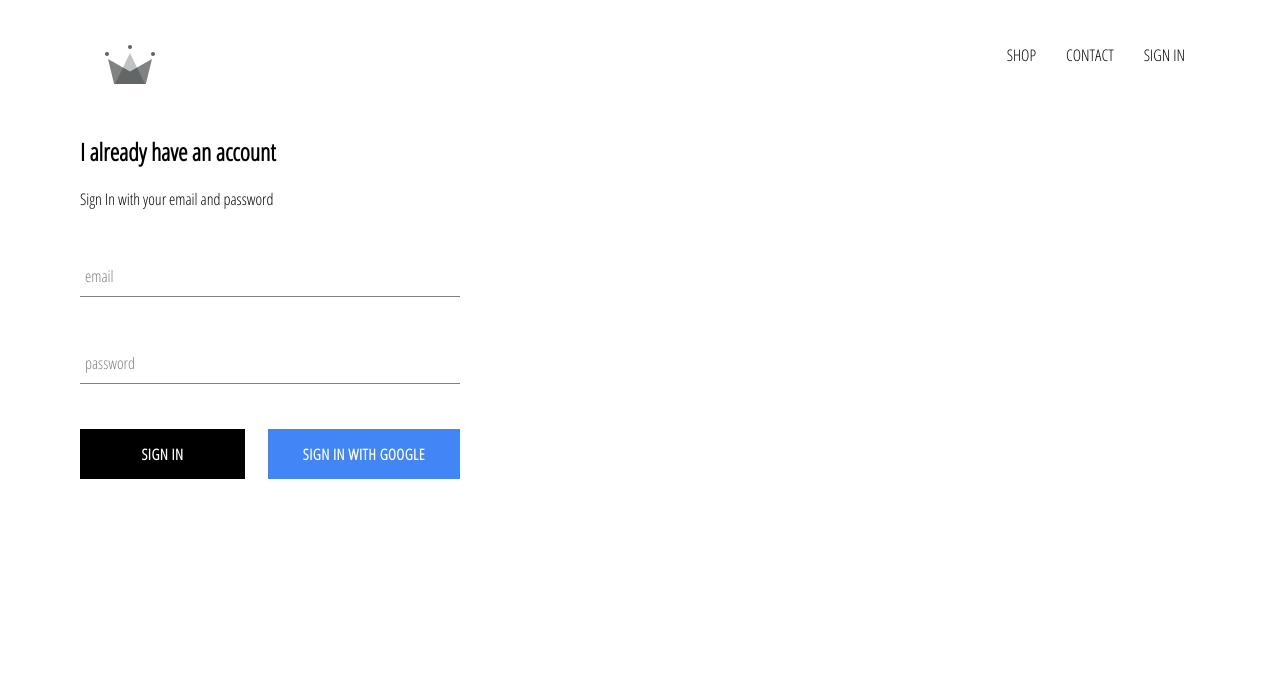
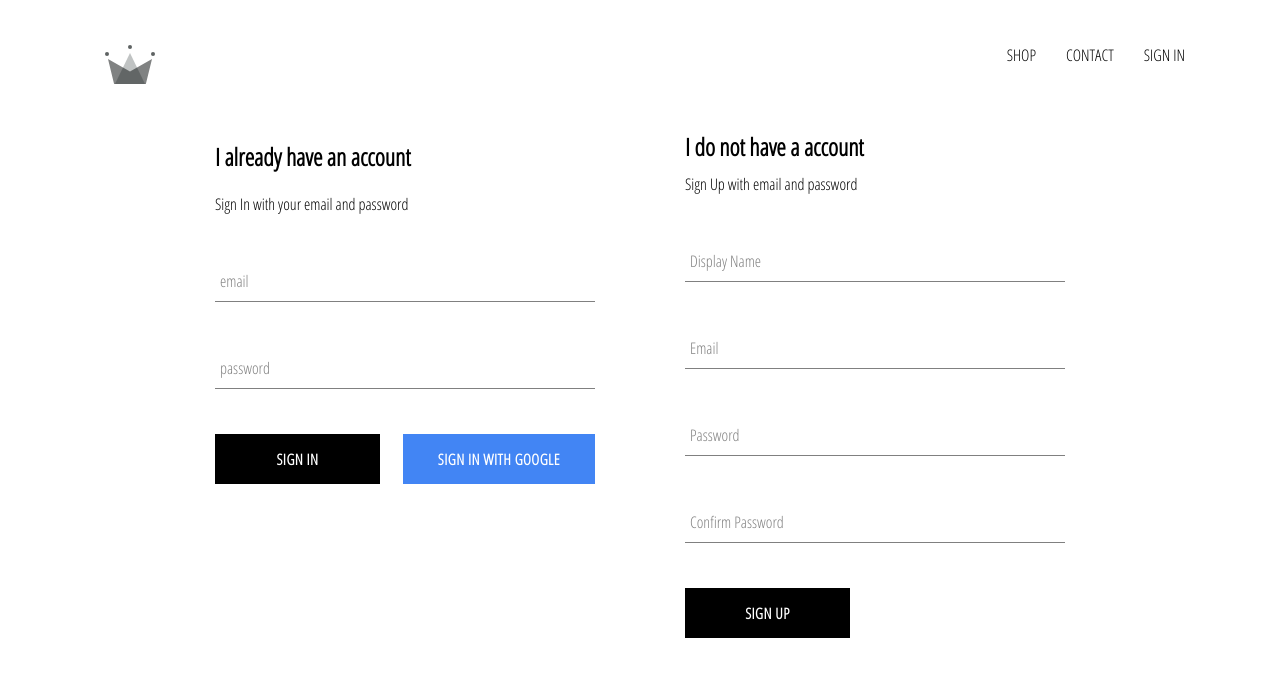
Before and after one commit to Hasham268/crwn-clothing, a React (Create React App) app: page /signin in a window 1280 px wide. Shown: the top 676 px of the page. Built offline with nearby package versions, Linux system fonts and the light colour scheme; no server answers.

Commit message:
implemented firebase utils, included ability to store authenticated users into firebase database

```diff
--- a/src/App.js
+++ b/src/App.js
@@ -5,7 +5,7 @@
 import ShopPage from './pages/shop/shop.component';
 import Header from './components/header/header.component';
 import SignInAndSignUpPage from './pages/sign-in-and-sign-out/sign-in-and-sign-out.component';
-import { auth } from './firebase/firebase.utils';
+import { auth, createUSerProfileDocument } from './firebase/firebase.utils';
 import React from'react';
 
 class App extends React.Component {
@@ -20,11 +20,25 @@
   unsubscribeFromAuth = null;
 
   componentDidMount() {
-    this.unsubscribeFromAuth = auth.onAuthStateChanged((user) => {
+    this.unsubscribeFromAuth = auth.onAuthStateChanged( async (userAuth) => {
+      if (userAuth) {
+        const userRef = await createUSerProfileDocument(userAuth);
+
+        userRef.onSnapshot((snapshot) => {
+          this.setState({
+            currentUser: {
+              id: snapshot.id,
+              ...snapshot.data()
+            }
+          }, console.log(this.state));
+        });
+
+      }
+
       this.setState({
-        currentUser: user
+        currentUser: userAuth
       });
-      console.log(user);
+
     })
   }
 
--- /dev/null
+++ b/src/components/signup/sign-up.component.jsx
@@ -0,0 +1,101 @@
+import React from 'react';
+import './sign-up.styles.scss';
+
+import FormInput from '../form-input/form-input.component';
+import CustomButton from '../custom-button/custom-button.component';
+import { auth, createUSerProfileDocument } from '../../firebase/firebase.utils';
+
+class SignUp extends React.Component {
+    constructor() {
+        super();
+
+        this.state = {
+            displayName: '',
+            email: '',
+            password: '',
+            confirmPassword: ''
+        }
+    }
+
+    handleSubmit = async (event) => {
+        event.preventDefault();
+        const { displayName, email, password, confirmPassword} = this.state;
+        if (password !== confirmPassword) {
+            alert("Passwords don't match");
+            return;
+        }
+
+        try {
+            const {user } = await auth.createUserWithEmailAndPassword(email, password);
+            await createUSerProfileDocument(user, {displayName});
+
+            this.setState({
+                displayName: '',
+                email: '',
+                password: '',
+                confirmPassword: ''
+            });
+        }
+        catch(error) {
+            console.log(error);
+        }
+    }
+
+    handleChange = (event) => {
+        const {name, value} = event.target;
+        this.setState({
+            [name]: value
+        });
+    }
+
+    render() {
+        const { displayName, email, password, confirmPassword} = this.state;
+        return(
+            <div className = 'sign-up'>
+                <h2 className='title'>I do not have a account</h2>
+                <span>Sign Up with email and password</span>
+                <form className='sign-up-form' onSubmit={this.handleSubmit} action="">
+                    <FormInput
+                        type='text'
+                        name='displayName'
+                        value={displayName}
+                        onChange = {this.handleChange}
+                        label = 'Display Name'
+                        required
+                    ></FormInput>
+
+                    <FormInput
+                        type='email'
+                        name='email'
+                        value={email}
+                        onChange = {this.handleChange}
+                        label = 'Email'
+                        required
+                    ></FormInput>
+
+                    <FormInput
+                        type='password'
+                        name='password'
+                        value={password}
+                        onChange = {this.handleChange}
+                        label = 'Password'
+                        required
+                    ></FormInput>
+
+                    <FormInput
+                        type='password'
+                        name='confirmPassword'
+                        value={confirmPassword}
+                        onChange = {this.handleChange}
+                        label = 'Confirm Password'
+                        required
+                    ></FormInput>
+
+                    <CustomButton type='Submit'>SIGN UP</CustomButton>
+                </form>
+            </div>
+        )
+    }
+}
+
+export default SignUp;
--- /dev/null
+++ b/src/components/signup/sign-up.styles.scss
@@ -0,0 +1,9 @@
+.sign-up {
+    display: flex;
+    flex-direction: column;
+    width: 380px;
+
+    .title {
+        margin: 10px 0px;
+    }
+}
--- a/src/firebase/firebase.utils.js
+++ b/src/firebase/firebase.utils.js
@@ -12,6 +12,32 @@
     measurementId: "G-GCR6TZ26R4"
   };
 
+  export const createUSerProfileDocument = async (userAuth, additionalData) => {
+
+    if (!userAuth) return;
+
+    const userRef = firestore.doc(`users/${userAuth.uid}`);
+    const snapShot = await userRef.get();
+    // console.log(snapShot);
+
+    if (!snapShot.exists) {
+      const {displayName, email} = userAuth;
+      const createdAt = new Date();
+
+      try {
+        await userRef.set({
+          displayName, email, createdAt, ...additionalData
+        })
+      } catch (error) {
+        console.log('error creating user', error.message);
+      }
+
+    }
+    return userRef;
+  }
+
+
+
   firebase.initializeApp(config);
 
   export const auth = firebase.auth();
--- a/src/pages/sign-in-and-sign-out/sign-in-and-sign-out.component.jsx
+++ b/src/pages/sign-in-and-sign-out/sign-in-and-sign-out.component.jsx
@@ -1,10 +1,12 @@
 import React from 'react';
 import './sign-in-and-sign-out.styles.scss';
 import SignIn from '../../components/signin/signin-component';
+import SignUp from '../../components/signup/sign-up.component';
 
 const SignInAndSignUpPage = () => (
     <div className = 'sign-in-and-sign-up'>
         <SignIn></SignIn>
+        <SignUp></SignUp>
     </div>
 );
 
--- a/src/pages/sign-in-and-sign-out/sign-in-and-sign-out.styles.scss
+++ b/src/pages/sign-in-and-sign-out/sign-in-and-sign-out.styles.scss
@@ -0,0 +1,6 @@
+.sign-in-and-sign-up {
+    display: flex;
+    justify-content: space-between;
+    width:850px;
+    margin: 30px auto;
+}
```
